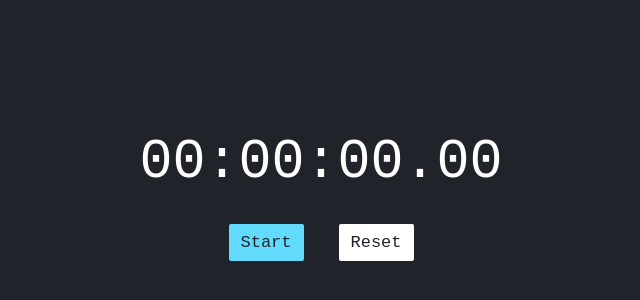
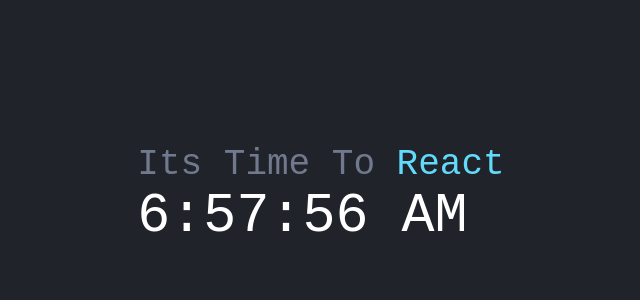
Before and after one commit to rainwalkr/react-starter, a React app: page / in a window 1280 px wide. Shown: the part 204-504 px from the top of the page, without its empty margins (319-959 px from the left). Built offline with nearby package versions, Linux system fonts and the light colour scheme.

Commit message:
app - stopwatch keyboard actions , components connected indirectly

```diff
--- a/src/app/App.js
+++ b/src/app/App.js
@@ -6,10 +6,30 @@
 
 class App extends Component {
 
+    constructor(props){
+        super(props)
+        this.state = {
+            page:'time-to-react'
+        };
+        this.handleTextClick = this.handleTextClick.bind(this)
+    }
+
+    handleTextClick(){
+        this.setState({
+            page:'stopwatch'
+        })
+    }
+
     render() {
+        let page
+        if (this.state.page === 'time-to-react') {
+            page = <TimeToReact onTextClicked={this.handleTextClick} />
+        } else if (this.state.page === 'stopwatch') {
+            page = <Stopwatch />
+        }
+
         return <div className="container">
-            {/* <TimeToReact /> */}
-            <Stopwatch />
+            {page}
         </div>
     }
 }
--- a/src/app/Stopwatch/Stopwatch.css
+++ b/src/app/Stopwatch/Stopwatch.css
@@ -13,6 +13,9 @@
     height:37px;
     border-radius: 2px;
 }
+.toggle-btn:hover{
+    background-color: #5bcbe9;
+}
 
 .reset-btn{
     padding: 5px;
@@ -25,7 +28,10 @@
     height:37px;
     border-radius: 2px;
 }
+.reset-btn:hover{
+    background-color:#eeeeee;
+}
 
 .actions{
-    margin-top: 30px;
+    margin-top: 40px;
 }
--- a/src/app/Stopwatch/Stopwatch.jsx
+++ b/src/app/Stopwatch/Stopwatch.jsx
@@ -83,6 +83,28 @@
         return new Date(ms).toISOString().slice(11, -2);
     }
 
+    componentDidMount() {
+        window.addEventListener('keydown', this.handleKeydown.bind(this));
+    }
+    componentWillUnmount() {
+        window.removeEventListener('keydown', this.handleKeydown.bind(this));
+    }
+
+    handleKeydown(e) {
+        switch (e.code) {
+            case 'Space':
+                this.toggle()
+                break;
+
+            case 'Enter':
+                this.reset()
+                break;
+
+            default:
+                break;
+        }
+    }
+
     render(){
         return <div className="d-flex align-items-center justify-content-center h-100">
             <div>
--- a/src/app/TimeToReact/TimeToReact.css
+++ b/src/app/TimeToReact/TimeToReact.css
@@ -1,5 +1,5 @@
 .catchy-text{
-    font-size: 33px;
+    font-size: 36px;
     color: #70798d;
 }
 
--- a/src/app/TimeToReact/TimeToReact.jsx
+++ b/src/app/TimeToReact/TimeToReact.jsx
@@ -24,7 +24,7 @@
     render(){
         return <div className="d-flex align-items-center justify-content-center h-100">
             <div>
-                <div className="catchy-text">Its Time To <span className="primary-color">React</span></div>
+                <div className="catchy-text">Its Time To <span onClick={_ => this.props.onTextClicked() } className="primary-color">React</span></div>
                 <div className="time">{this.state.currentTime.toLocaleTimeString()}</div>
             </div>
         </div>
```
